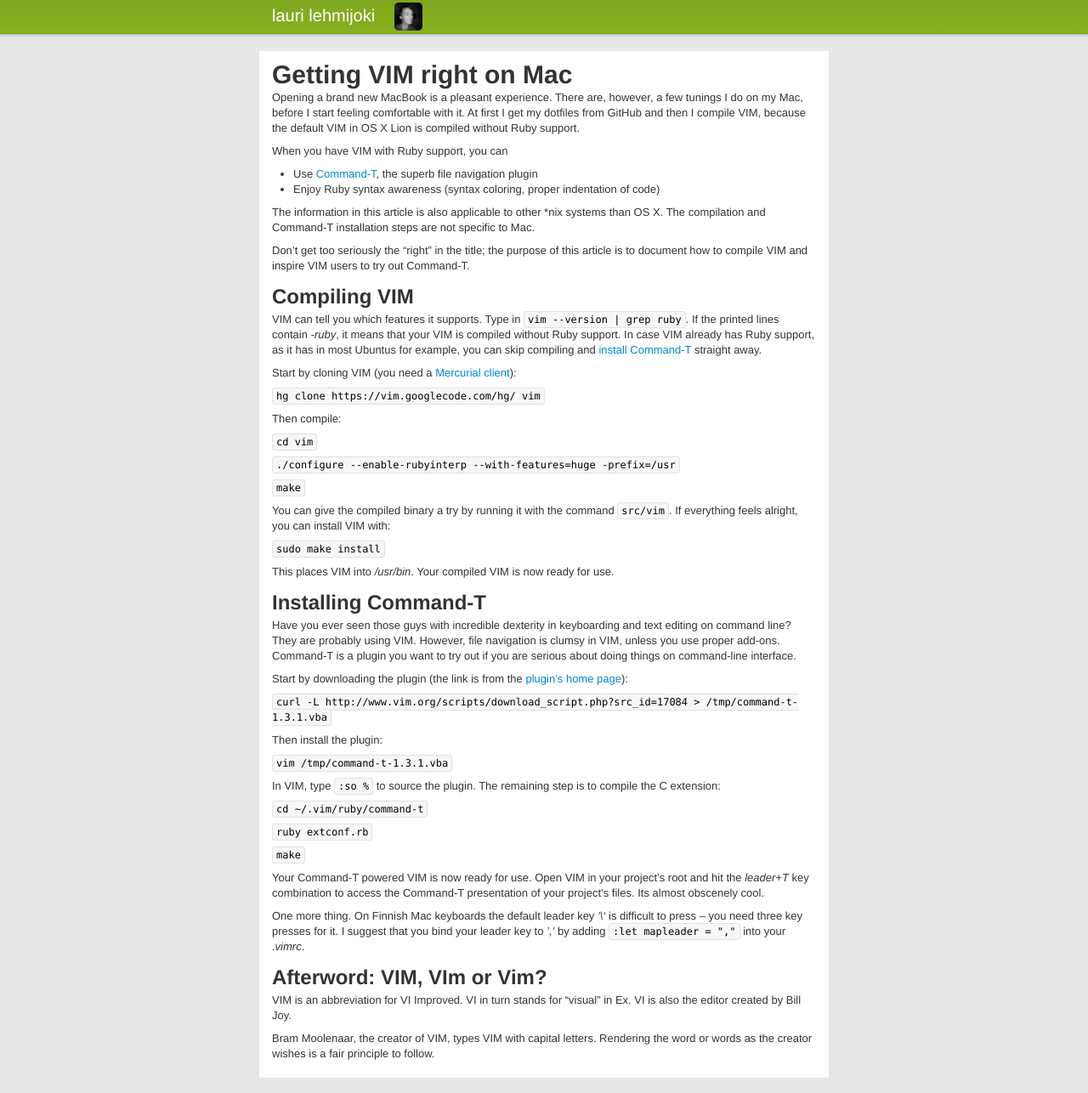
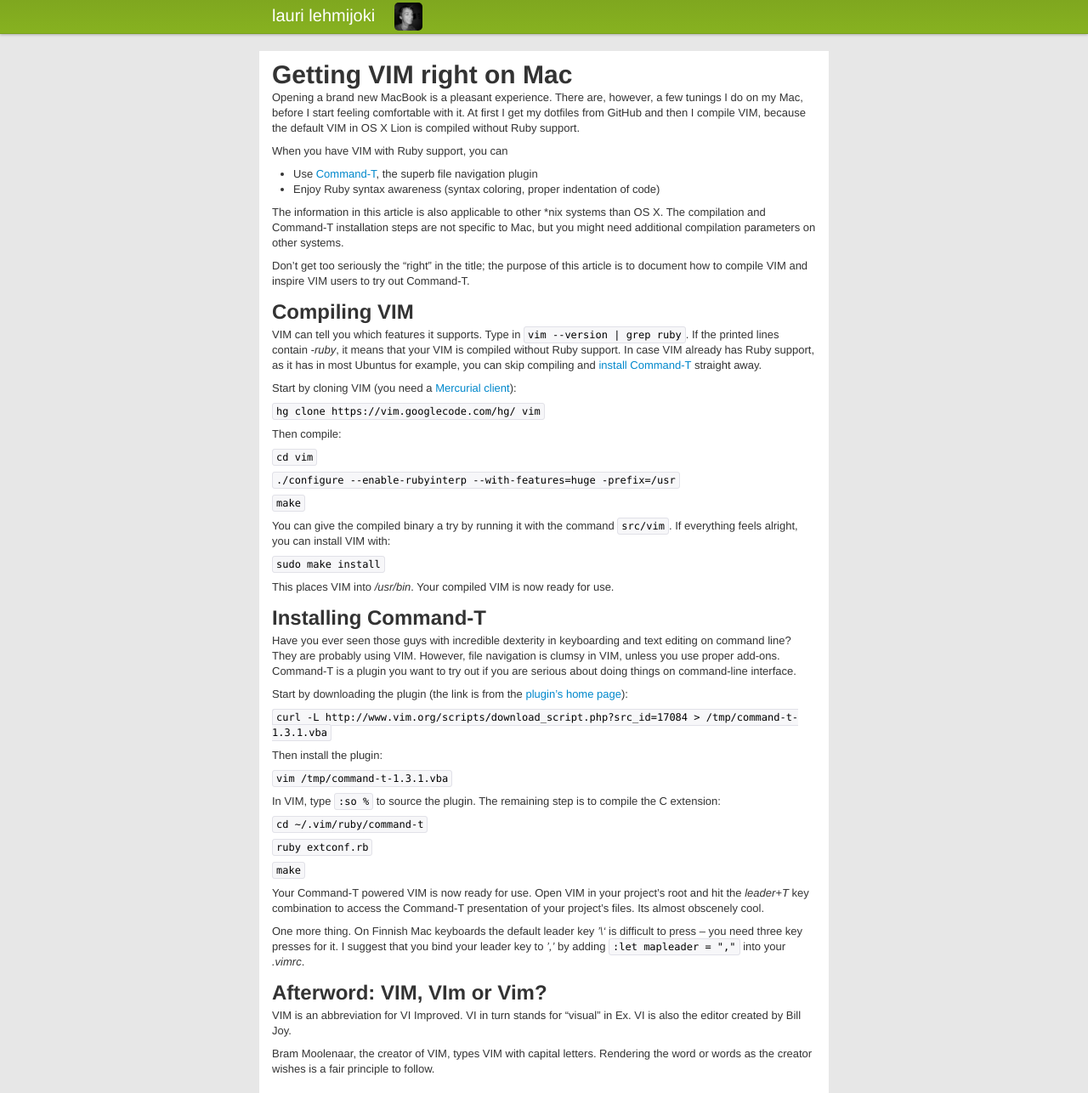
Before and after one commit to laurilehmijoki/lauri.lehmijoki.net, a Jekyll site: the page built from en/nerd/_posts/2012-03-21-getting-vim-right-on-mac.markdown, in a window 1280 px wide and 1286 px high. Shown: the whole window at 85% size. Built offline with Jekyll 4.4.1, drawn with Linux system fonts in a browser that asks for light colours.

Commit message:
modified article 'getting vim right on mac'
added a note that on non-macs you might need additional compilation
parameters

```diff
--- a/en/nerd/_posts/2012-03-21-getting-vim-right-on-mac.markdown
+++ b/en/nerd/_posts/2012-03-21-getting-vim-right-on-mac.markdown
@@ -11,7 +11,7 @@ When you have VIM with Ruby support, you can
 * Use [Command-T](https://wincent.com/products/command-t), the superb file navigation plugin
 * Enjoy Ruby syntax awareness (syntax coloring, proper indentation of code)
 
-The information in this article is also applicable to other \*nix systems than OS X. The compilation and Command-T installation steps are not specific to Mac.
+The information in this article is also applicable to other \*nix systems than OS X. The compilation and Command-T installation steps are not specific to Mac, but you might need additional compilation parameters on other systems.
 
 Don't get too seriously the "right" in the title; the purpose of this article is to document how to compile VIM and inspire VIM users to try out Command-T.
 
```
